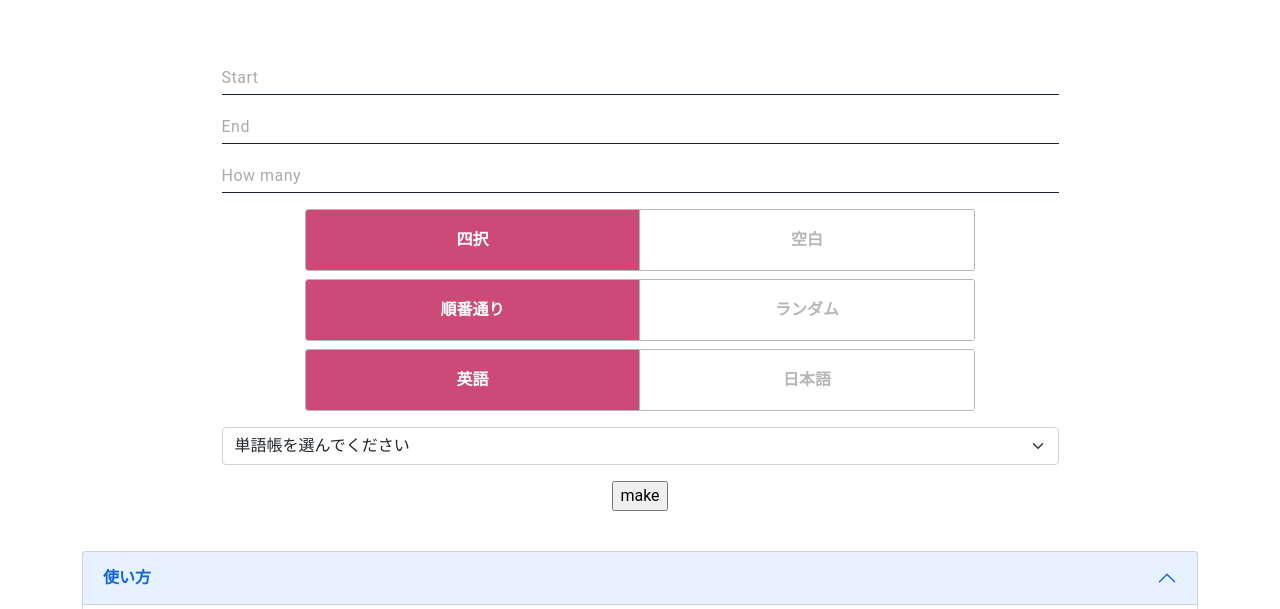
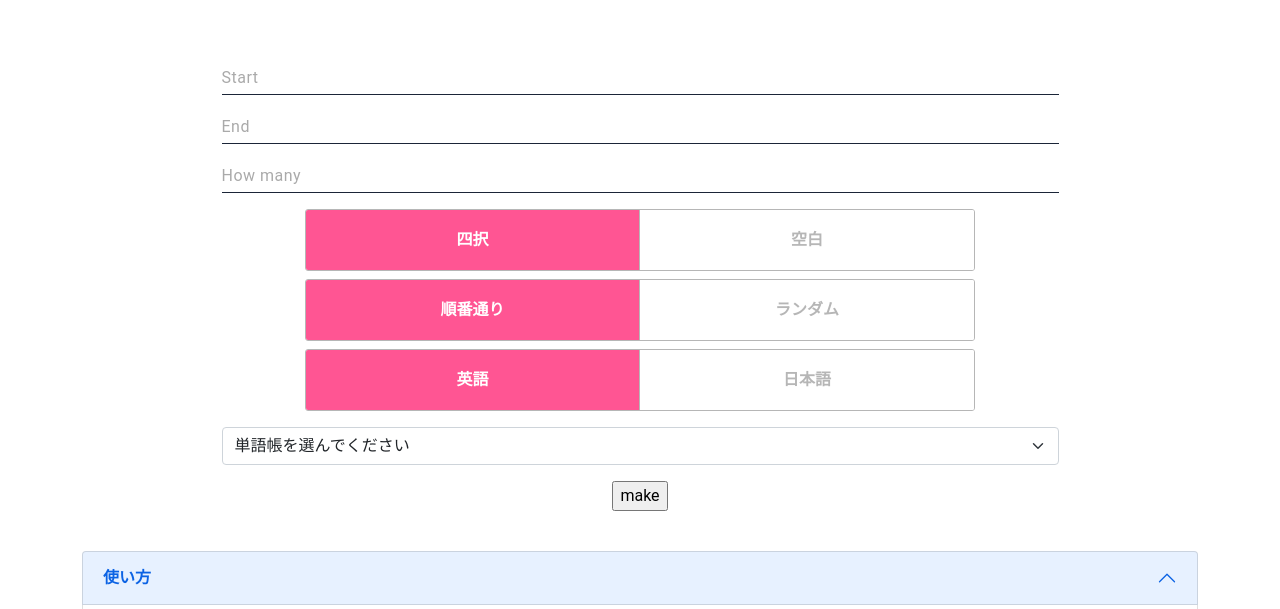
Before and after one commit to KaitoShinomiya/Tangotestmaker_sakura, a Flask app: page / in a window 1280 px wide, with the box ticked. Shown: the top 609 px of the page. Run offline with Flask 2, Linux system fonts and the light colour scheme; data that the repository does not hold is empty.

Commit message:
formは見た目の修正

```diff
--- a/static/css/start_page.css
+++ b/static/css/start_page.css
@@ -111,7 +111,7 @@ group + group {
   border-right: 0;
 }
 .inline-radio input:checked + label {
-  background: #cd4a78;
+  background: #ff5593;
   font-weight: 500;
   color: #fff;
 }
```
